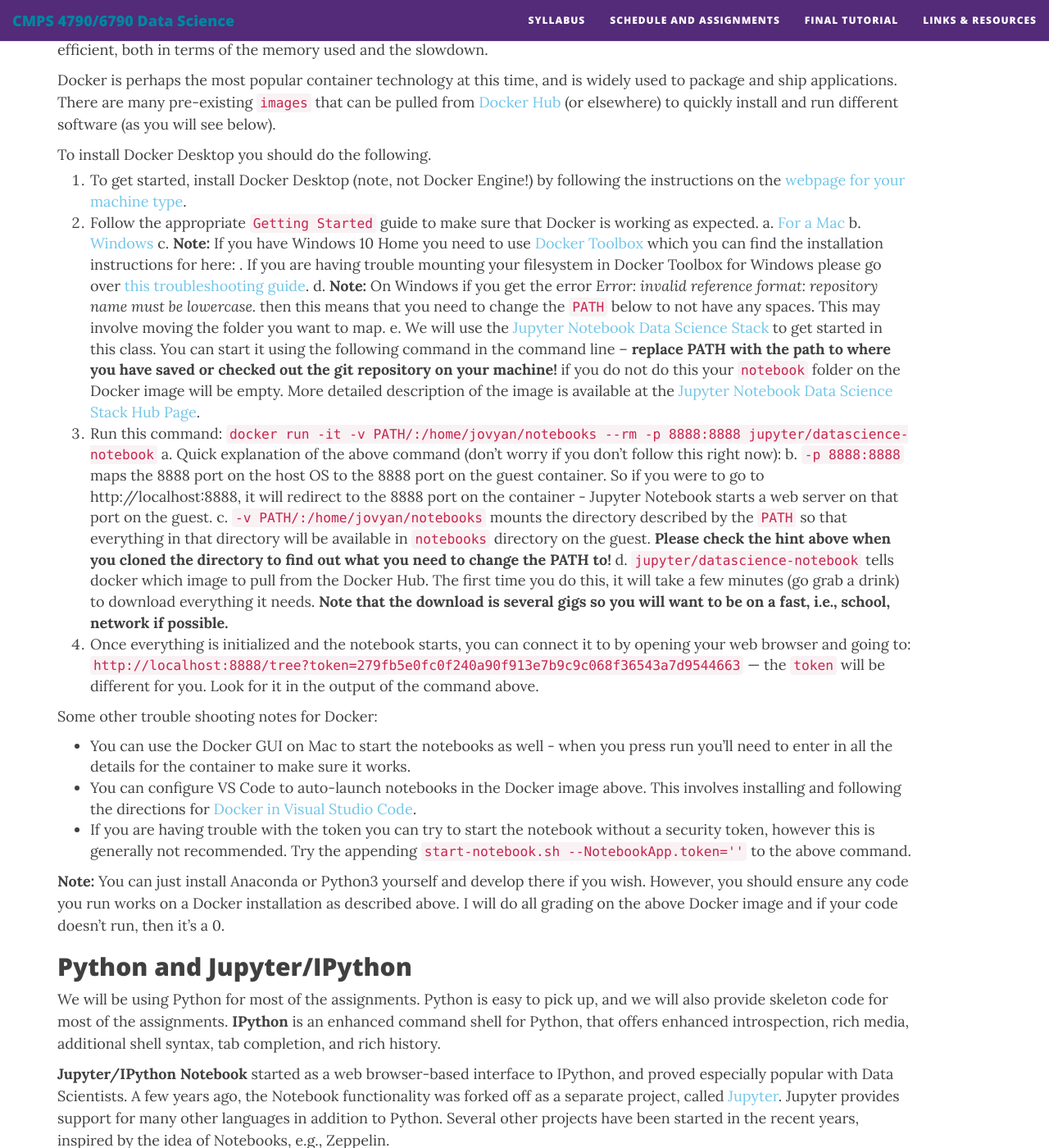
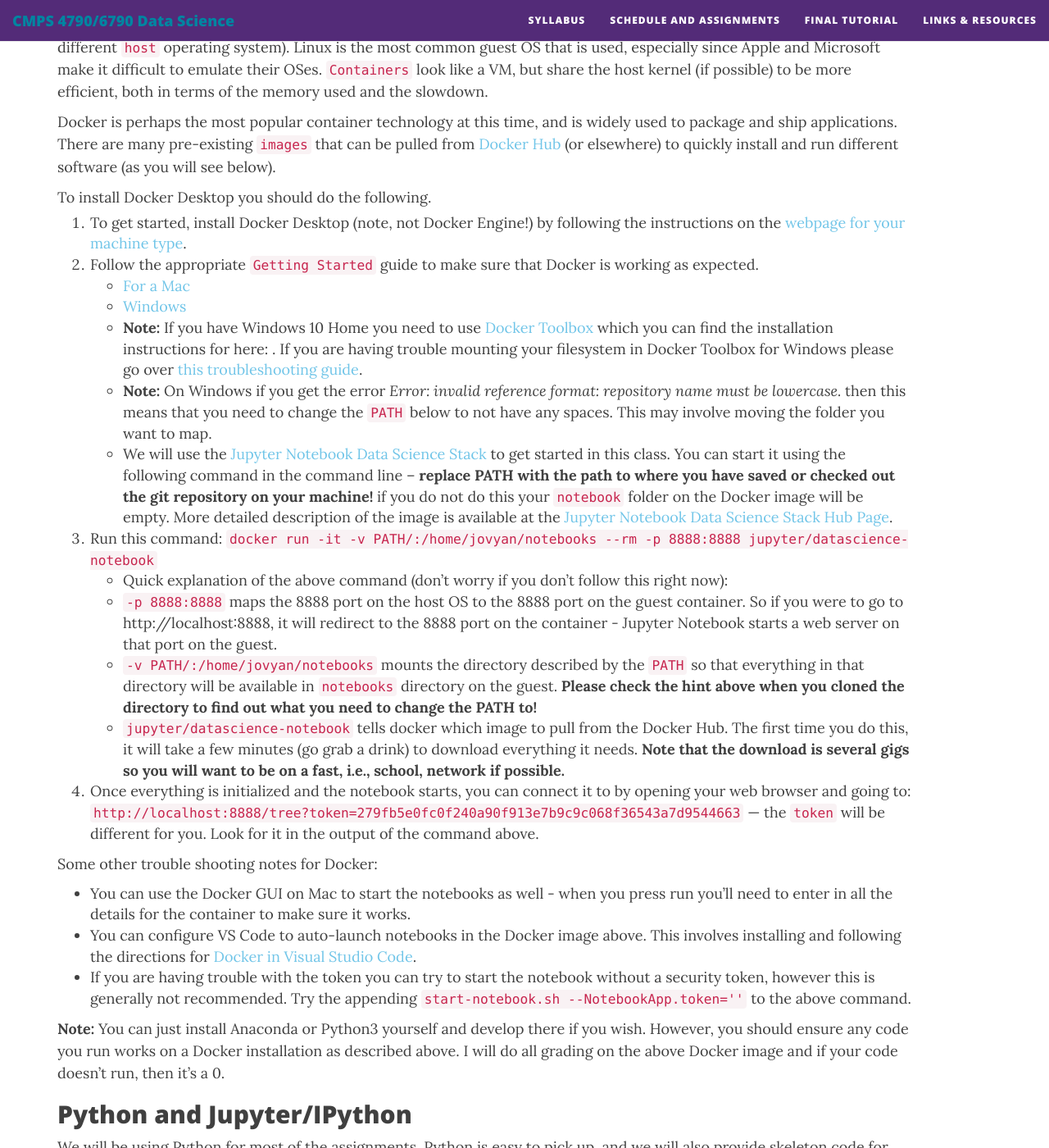
Before and after one commit to nmattei/cmps6790, a Jekyll site: the page built from _projects/Project0/Project0.md, in a window 1280 px wide and 1400 px high, scrolled down 2131 px. Shown: the whole window at 82% size. Built offline with Jekyll 4.4.1, drawn with Linux system fonts in a browser that asks for light colours; nearby versions of some CDN libraries; some of the changed text lies outside the part shown.

```diff
--- a/_projects/Project0/Project0.md
+++ b/_projects/Project0/Project0.md
@@ -77,16 +77,16 @@ To install Docker Desktop you should do the following.
 
 1. To get started, install Docker Desktop (note, not Docker Engine!) by following the instructions on the [webpage for your machine type](https://docs.docker.com/get-docker/).
 2. Follow the appropriate `Getting Started` guide to make sure that Docker is working as expected.
-  a. [For a Mac](https://docs.docker.com/desktop/install/mac-install/)
-  b. [Windows](https://docs.docker.com/desktop/install/windows-install/)
-  c. **Note:** If you have Windows 10 Home you need to use [Docker Toolbox](https://docs.docker.com/toolbox/toolbox_install_windows/) which you can find the installation instructions for here: .  If you are having trouble mounting your filesystem in Docker Toolbox for Windows please go over [this troubleshooting guide](https://medium.com/@Charles_Stover/fixing-volumes-in-docker-toolbox-4ad5ace0e572).
-  d. **Note:** On Windows if you get the error *Error: invalid reference format: repository name must be lowercase.* then this means that you need to change the `PATH` below to not have any spaces. This may involve moving the folder you want to map.
-  e. We will use the [Jupyter Notebook Data Science Stack](https://hub.docker.com/r/jupyter/datascience-notebook/) to get started in this class. You can start it using the following command in the command line -- **replace PATH with the path to where you have saved or checked out the git repository on your machine!** if you do not do this your `notebook` folder on the Docker image will be empty. More detailed description of the image is available at the [Jupyter Notebook Data Science Stack Hub Page](https://hub.docker.com/r/jupyter/datascience-notebook/).
+    * [For a Mac](https://docs.docker.com/desktop/install/mac-install/)
+    * [Windows](https://docs.docker.com/desktop/install/windows-install/)
+    * **Note:** If you have Windows 10 Home you need to use [Docker Toolbox](https://docs.docker.com/toolbox/toolbox_install_windows/) which you can find the installation instructions for here: .  If you are having trouble mounting your filesystem in Docker Toolbox for Windows please go over [this troubleshooting guide](https://medium.com/@Charles_Stover/fixing-volumes-in-docker-toolbox-4ad5ace0e572).
+    * **Note:** On Windows if you get the error *Error: invalid reference format: repository name must be lowercase.* then this means that you need to change the `PATH` below to not have any spaces. This may involve moving the folder you want to map.
+    * We will use the [Jupyter Notebook Data Science Stack](https://hub.docker.com/r/jupyter/datascience-notebook/) to get started in this class. You can start it using the following command in the command line -- **replace PATH with the path to where you have saved or checked out the git repository on your machine!** if you do not do this your `notebook` folder on the Docker image will be empty. More detailed description of the image is available at the [Jupyter Notebook Data Science Stack Hub Page](https://hub.docker.com/r/jupyter/datascience-notebook/).
 3. Run this command: `docker run -it -v PATH/:/home/jovyan/notebooks --rm -p 8888:8888 jupyter/datascience-notebook`
-  a. Quick explanation of the above command (don't worry if you don't follow this right now):
-  b. `-p 8888:8888` maps the 8888 port on the host OS to the 8888 port on the guest container. So if you were to go to http://localhost:8888, it will redirect to the 8888 port on the container - Jupyter Notebook starts a web server on that port on the guest.
-  c. `-v PATH/:/home/jovyan/notebooks` mounts the directory described by the `PATH` so that everything in that directory will be available in `notebooks` directory on the guest.  **Please check the hint above when you cloned the directory to find out what you need to change the PATH to!**
-  d. `jupyter/datascience-notebook` tells docker which image to pull from the Docker Hub. The first time you do this, it will take a few minutes (go grab a drink) to download everything it needs.  **Note that the download is several gigs so you will want to be on a fast, i.e., school, network if possible.**
+    * Quick explanation of the above command (don't worry if you don't follow this right now):
+    * `-p 8888:8888` maps the 8888 port on the host OS to the 8888 port on the guest container. So if you were to go to http://localhost:8888, it will redirect to the 8888 port on the container - Jupyter Notebook starts a web server on that port on the guest.
+    * `-v PATH/:/home/jovyan/notebooks` mounts the directory described by the `PATH` so that everything in that directory will be available in `notebooks` directory on the guest.  **Please check the hint above when you cloned the directory to find out what you need to change the PATH to!**
+    * `jupyter/datascience-notebook` tells docker which image to pull from the Docker Hub. The first time you do this, it will take a few minutes (go grab a drink) to download everything it needs.  **Note that the download is several gigs so you will want to be on a fast, i.e., school, network if possible.**
 4. Once everything is initialized and the notebook starts, you can connect it to by opening your web browser and going to: `http://localhost:8888/tree?token=279fb5e0fc0f240a90f913e7b9c9c068f36543a7d9544663`  --- the `token` will be different for you. Look for it in the output of the command above.
 
 Some other trouble shooting notes for Docker:
```
Also changed, not shown: other parts of _projects/Project0/Project0.md (+13 -13 lines).
